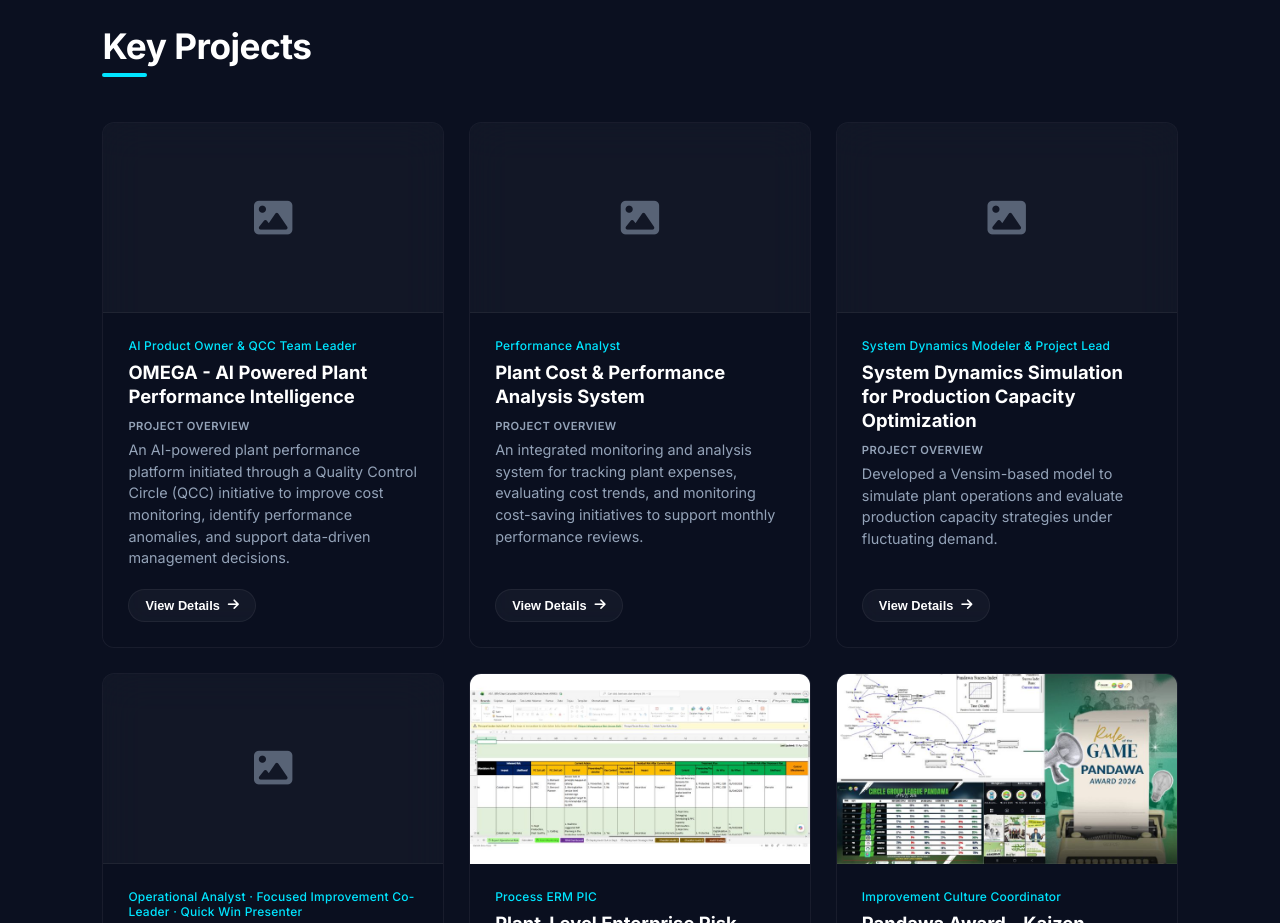
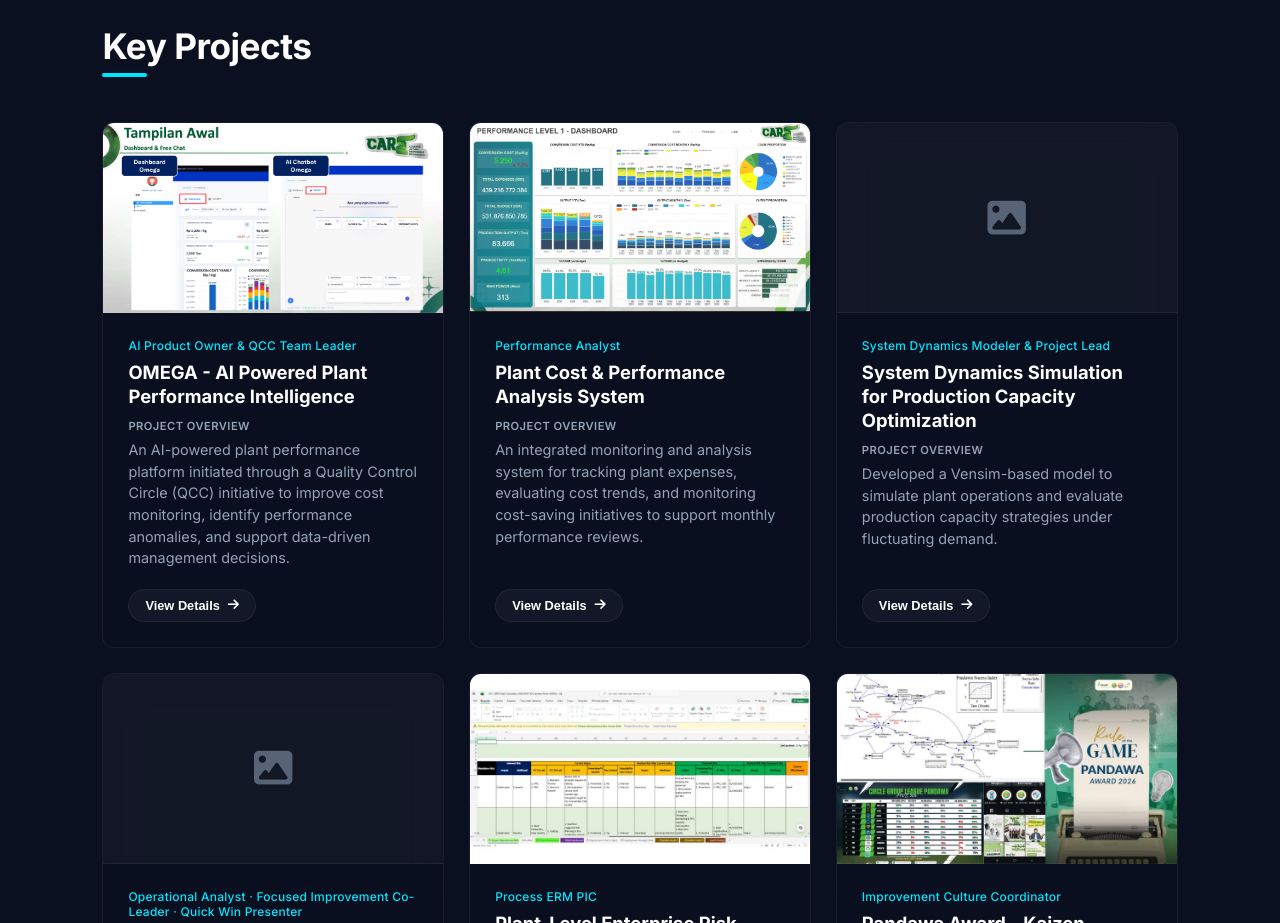
Before and after one commit to fifitristaandriyani/portfolio, a plain HTML site: page index.html in a window 1280 px wide. Shown: the part 5720-6643 px from the top of the page. Drawn offline with Linux system fonts and the light colour scheme.

Commit message:
add image project omega AI and plan cost

```diff
--- a/index.html
+++ b/index.html
@@ -411,9 +411,12 @@
     <div class="grid-container fade-in">
       <!-- Project 1 Card -->
       <div class="project-card glass-card">
-        <div class="project-img project-img-placeholder">
-          <i class="fas fa-image" aria-hidden="true"></i>
-        </div>
+        <div
+          class="project-img"
+          style="
+            background-image: url(&quot;assets/images/projects/project-omega-thumb.png&quot;);
+          "
+        ></div>
         <div class="project-info">
           <span class="project-role">AI Product Owner & QCC Team Leader</span>
           <h3>OMEGA - AI Powered Plant Performance Intelligence</h3>
@@ -431,9 +434,12 @@
       </div>
       <!-- Project 2 Card -->
       <div class="project-card glass-card">
-        <div class="project-img project-img-placeholder">
-          <i class="fas fa-image" aria-hidden="true"></i>
-        </div>
+        <div
+          class="project-img"
+          style="
+            background-image: url(&quot;assets/images/projects/project-cost-thumb.png&quot;);
+          "
+        ></div>
         <div class="project-info">
           <span class="project-role">Performance Analyst</span>
           <h3>Plant Cost & Performance Analysis System</h3>
--- a/js/script.js
+++ b/js/script.js
@@ -111,8 +111,9 @@ const projectDatabase = {
       "Data Analytics",
     ],
     images: [
-      "assets/images/projects/project-omega-1.jpg",
-      "assets/images/projects/project-omega-2.jpg",
+      "assets/images/projects/project-omega-1.png",
+      "assets/images/projects/project-omega-2.png",
+      "assets/images/projects/project-omega-3.png",
     ],
   },
   projCost: {
@@ -132,8 +133,8 @@ const projectDatabase = {
       "Performance Monitoring",
     ],
     images: [
-      "assets/images/projects/project-cost-1.jpg",
-      "assets/images/projects/project-cost-2.jpg",
+      "assets/images/projects/project-cost-1.png",
+      "assets/images/projects/project-cost-2.png",
     ],
   },
   projDynamics: {
```
Also changed, not shown: assets/images/projects/project-cost-1.png (added), assets/images/projects/project-cost-2.png (added), assets/images/projects/project-cost-thumb.png (added), assets/images/projects/project-omega-2.png (added), assets/images/projects/project-omega-thumb.png (added), 2 other files.
